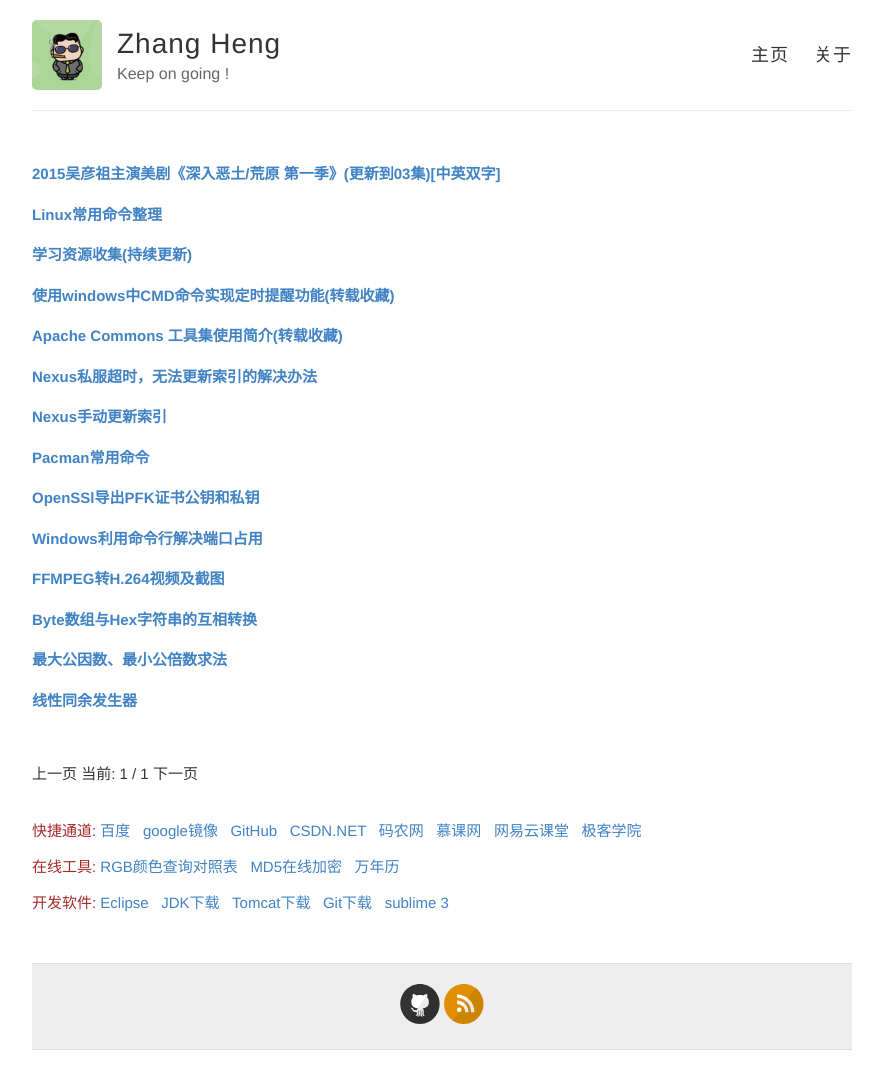
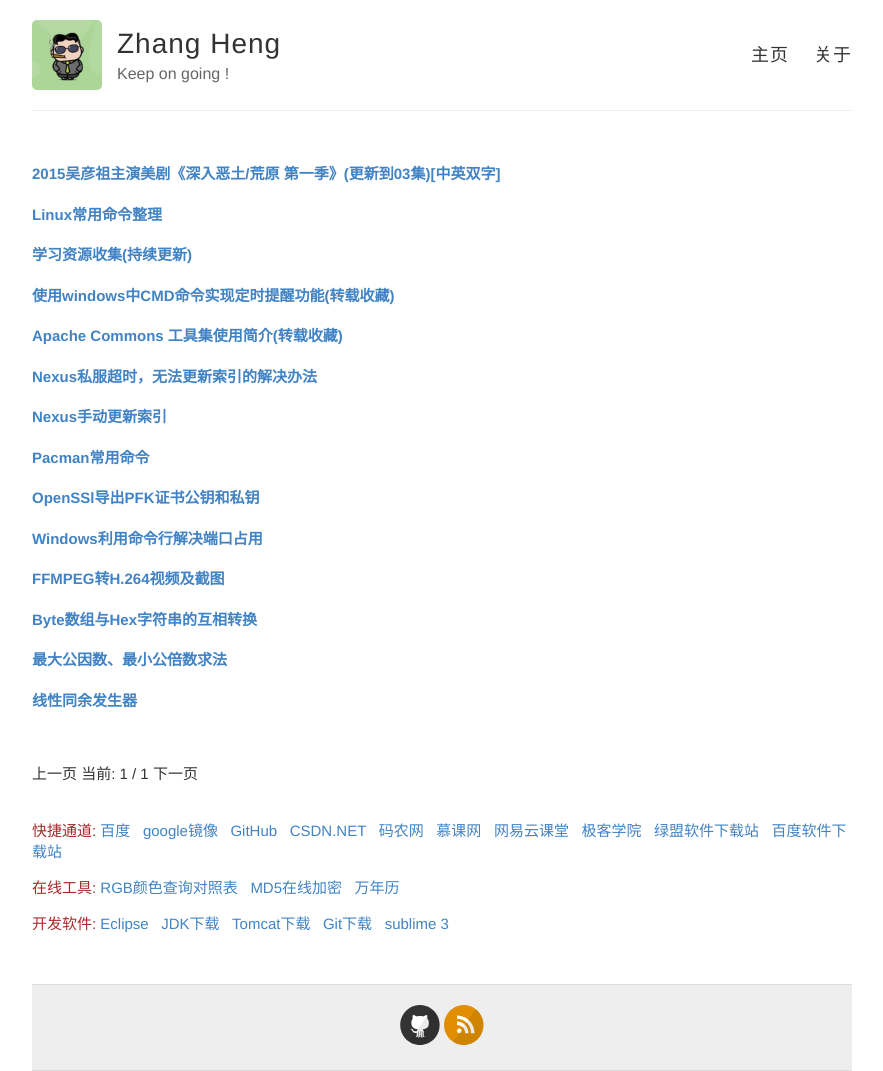
Before and after one commit to daniel163/daniel163.github.io, a Jekyll site: the page built from index.html, in a window 1280 px wide. Shown: the whole page, without its empty margins (198-1081 px from the left). Built offline with Jekyll 4.4.1, drawn with Linux system fonts in a browser that asks for light colours; Markdown is read by kramdown in place of the engine named in the settings; the list of posts is cut into pages by our own code; before the commit the page ends 1050 px from its top, so only the background shows below that.

Commit message:
更新主页链接

```diff
--- a/index.html
+++ b/index.html
@@ -46,6 +46,9 @@ layout: default
 	<a href="http://www.imooc.com/" target="_blank">慕课网</a>&nbsp&nbsp
 	<a href="http://study.163.com/" target="_blank">网易云课堂</a>&nbsp&nbsp
 	<a href="http://www.jikexueyuan.com/" target="_blank">极客学院</a>&nbsp&nbsp
+	<a href="http://www.xdowns.com/" target="_blank">绿盟软件下载站</a>&nbsp&nbsp
+	<a href="http://rj.baidu.com/" target="_blank">百度软件下载站</a>&nbsp&nbsp
+
 	</p>
 
 
```
